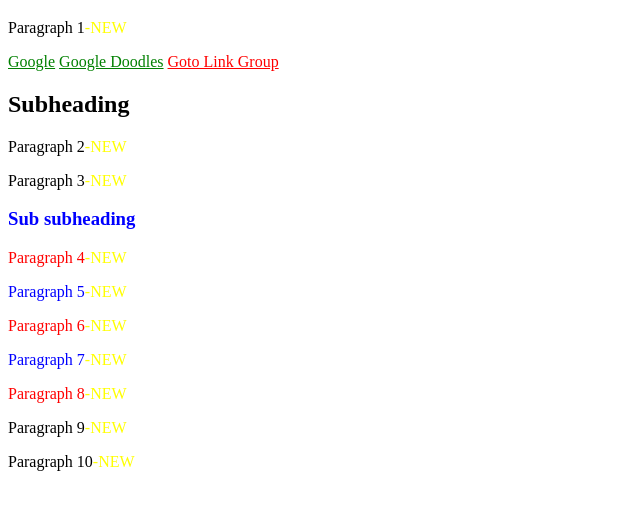
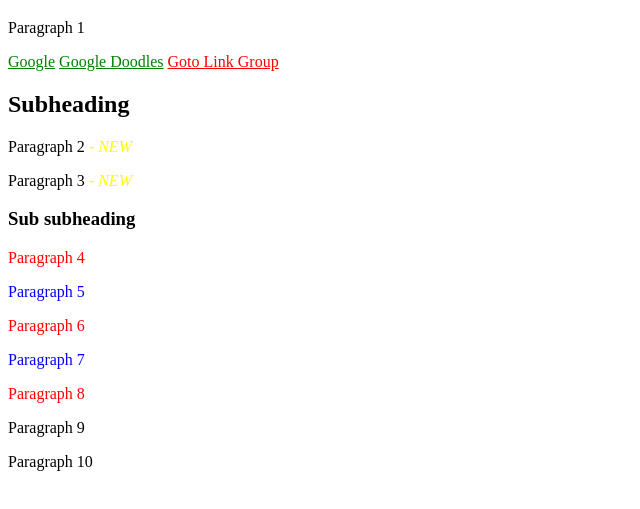
Before and after one commit to Sebastiann007/Tema_css1, a plain HTML site: page index.html in a window 1280 px wide. Shown: the part 61-570 px from the top of the page, without its empty margins (0-640 px from the left). Drawn offline with Linux system fonts and the light colour scheme.

Commit message:
Update index.html

```diff
--- a/index.html
+++ b/index.html
@@ -4,26 +4,33 @@
     <meta charset="UTF-8" />
     <title>Advanced CSS - Assignment 1</title>
     <style>
-      a[href^="https://www.google.com/"]
+      a[href^="https://www.google.com"]:link
       {
         color: green;
       }
 
-      a[target="_blank"] {
+      a[href="https://www.link-group.eu/"]:link
+      {
         color: red;
       }
 
-      #second-div :nth-child(odd) {
+      #second-div > p:nth-child(2n + 1) {
         color: blue;
       }
 
-      #second-div :nth-child(even) {
+      #second-div > p:nth-child(2n + 2) {
         color: red;
       }
 
-      p::after {
-        content: "-NEW";
+      #first-div > p::after {
+        content: " - NEW";
         color: yellow;
+        font-style: italic;
+      }
+
+      p:nth-child(8):hover {
+        font-style: italic;
+        cursor: none;
       }
     </style>
   </head>
```
